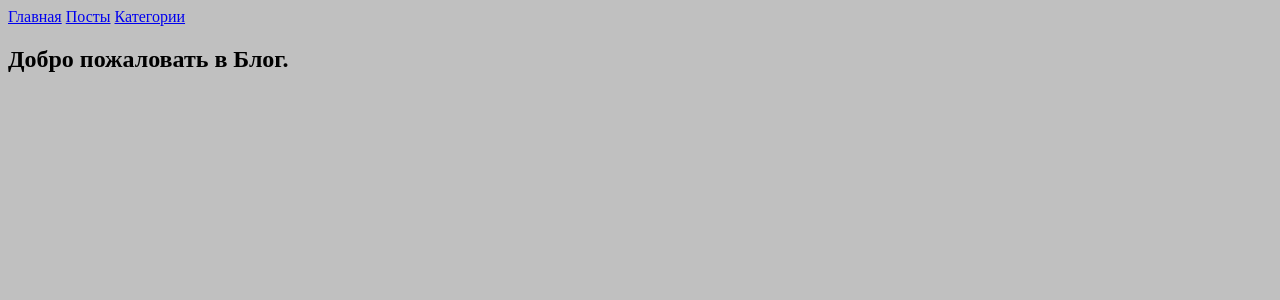
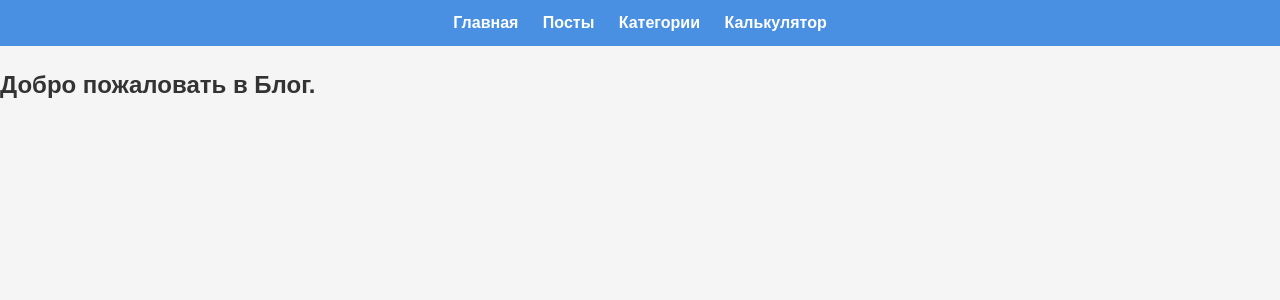
Before and after one commit to AlexGlazing/php-homework-Web511, a PHP site: page / in a window 1280 px wide. Shown: the top 300 px of the page. Run offline with PHP 8.4, Linux system fonts and the light colour scheme.

Commit message:
modified:   Homework_5/components/menu.php 	modified:   Homework_5/css/style.css 	new file:   Homework_5/dz(17.05.26).txt  	new file:   Homework_5/src/calculator.php

```diff
--- a/Homework_5/components/menu.php
+++ b/Homework_5/components/menu.php
@@ -1,4 +1,6 @@
-<a href="/">Главная</a>
-<a href="/src/posts.php">Посты</a>
-<a href="/src/categories.php">Категории</a>
-<br>
+<nav class="menu">
+    <a href="/">Главная</a>
+    <a href="/src/posts.php">Посты</a>
+    <a href="/src/categories.php">Категории</a>
+    <a href="/src/calculator.php">Калькулятор</a>
+</nav>
--- a/Homework_5/css/style.css
+++ b/Homework_5/css/style.css
@@ -1,9 +1,51 @@
+/* Base styling */
 body {
-    background-color: silver;
+    margin: 0;
+    padding: 0;
+    font-family: Arial, Helvetica, sans-serif;
+    background-color: #f5f5f5;
+    color: #333;
+    line-height: 1.6;
 }
 
+/* Container styling */
 div {
-    border: 2px solid gray;
-    margin-bottom: 10px;
-    padding: 5px;
+    border: 2px solid #ccc;
+    margin-bottom: 15px;
+    padding: 10px;
+    background-color: #fff;
+    border-radius: 4px;
 }
+
+/* Navigation menu */
+nav.menu {
+    background-color: #4a90e2;
+    padding: 10px;
+    text-align: center;
+}
+nav.menu a {
+    color: #fff;
+    text-decoration: none;
+    margin: 0 10px;
+    font-weight: bold;
+}
+nav.menu a:hover {
+    text-decoration: underline;
+}
+
+/* Responsive adjustments */
+@media (max-width: 600px) {
+    nav.menu {
+        text-align: left;
+        display: block;
+        padding: 5px;
+    }
+    nav.menu a {
+        display: block;
+        margin: 5px 0;
+    }
+    div {
+        margin-bottom: 10px;
+        padding: 8px;
+    }
+}
--- a/Homework_5/templates/header.php
+++ b/Homework_5/templates/header.php
@@ -5,6 +5,7 @@
 <html lang="en">
 <head>
     <meta charset="UTF-8">
+    <meta name="viewport" content="width=device-width, initial-scale=1.0">
     <title><?= isset($page_title) ? htmlspecialchars($page_title) : 'Блог' ?></title>
     <link rel="stylesheet" href="/css/style.css">
 </head>
```
Also changed, not shown: Homework_5/dz(17.05.26).txt (added, +11 -0 lines), Homework_5/src/calculator.php (added, +47 -0 lines).
